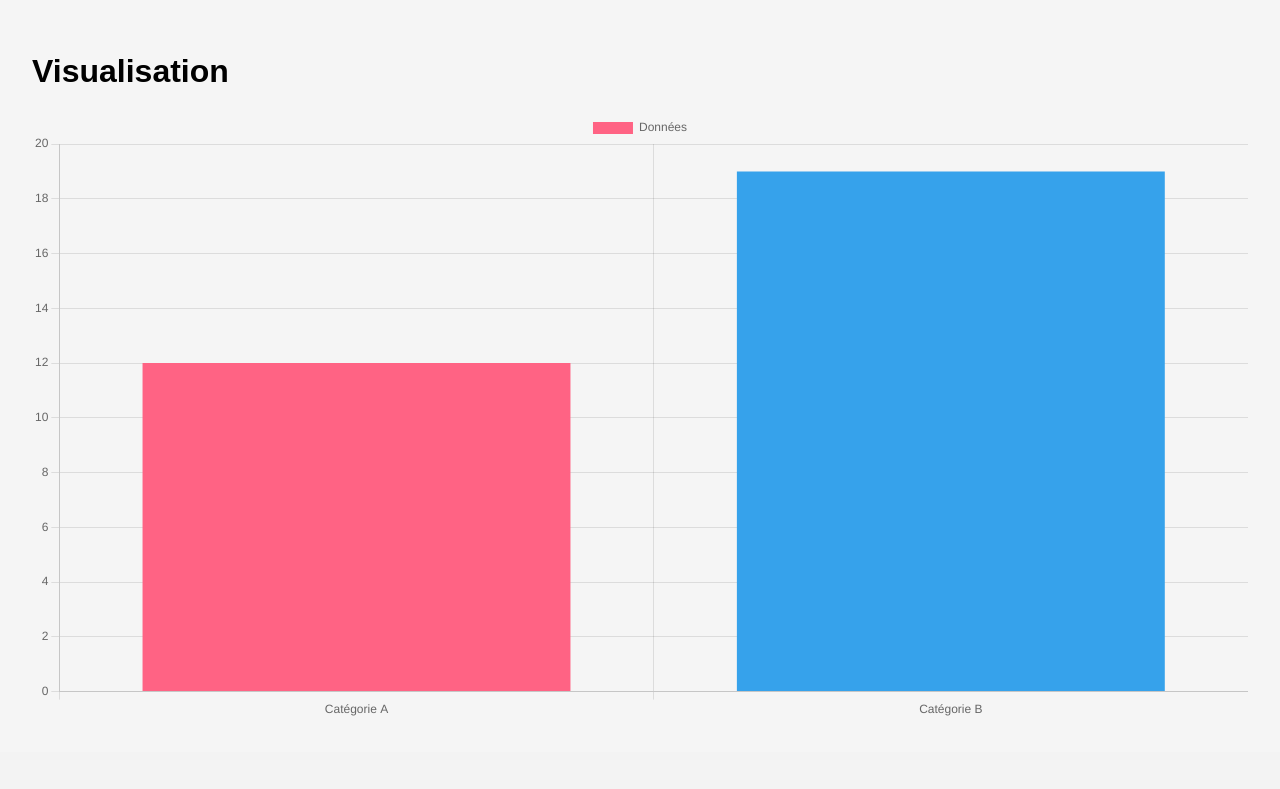
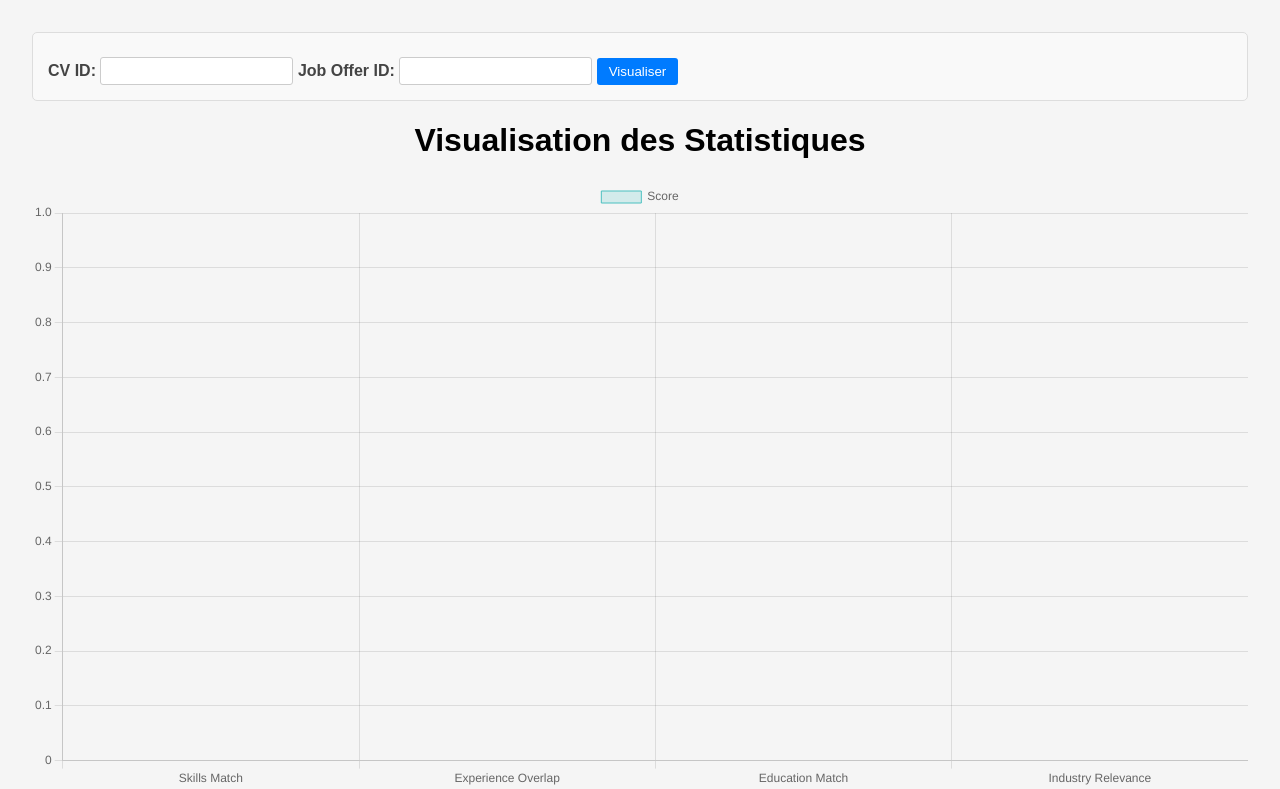
Before and after one commit to TheoHorn/scoring_job_cv, a Flask app: page /chart in a window 1280 px wide. Shown: the part 50-839 px from the top of the page. Before the commit the page ends 766 px from the top, so only its background shows below. Run offline with Flask 3, Linux system fonts and the light colour scheme; parts of the project's set-up code (start-up, migrations or seed data) failed here and were passed over.

Commit message:
début viz match

```diff
--- a/app/routes.py
+++ b/app/routes.py
@@ -23,8 +23,50 @@ offers = offers.fillna({'education_level': 'Not specified', 'location': 'Not spe
 def home():
     return render_template('dashboard.html', data_summary=resumes.describe().to_html())
 
-@main.route('/chart')
+# Charger vos CSV en mémoire au démarrage
+cv_data = pd.read_csv('data/final_candidates_merged.csv')  # Fichier CSV contenant les informations sur les CVs
+job_offer_data = pd.read_csv('data/final_job_offers.csv')  # Fichier CSV contenant les informations sur les offres d'emploi
+
+# Exemple de fonction pour calculer des statistiques à partir des CSVs
+def get_statistics(cv_id, job_offer_id):
+    # Filtrer les lignes correspondant aux IDs donnés
+    cv = cv_data[cv_data['id'] == int(cv_id)]
+    job_offer = job_offer_data[job_offer_data['id'] == int(job_offer_id)]
+
+    # Vérifiez si les données existent
+    if cv.empty or job_offer.empty:
+        return {"error": "CV ID or Job Offer ID not found."}
+
+    # Simuler des calculs basés sur vos données
+    skills_match = len(set(cv['skills'].values[0].split(',')) & set(job_offer['skills_required'].values[0].split(',')))
+    experience_overlap = abs(cv['years_experience'].values[0] - job_offer['min_experience'].values[0])
+    education_match = int(cv['education_level'].values[0] == job_offer['education_required'].values[0])
+    industry_relevance = len(set(cv['industries'].values[0].split(',')) & set(job_offer['industries_targeted'].values[0].split(',')))
+
+    # Retourner les statistiques calculées
+    return {
+        "skills_match": skills_match,
+        "experience_overlap": experience_overlap,
+        "education_match": education_match,
+        "industry_relevance": industry_relevance
+    }
+
+@main.route('/chart', methods=['GET', 'POST'])
 def chart():
+    if request.method == 'POST':
+        # Récupérez les IDs envoyés par le formulaire
+        cv_id = request.form.get('cv_id')
+        job_offer_id = request.form.get('job_offer_id')
+
+        # Calculer les statistiques
+        stats = get_statistics(cv_id, job_offer_id)
+
+        # Si une erreur existe, renvoyer l'erreur
+        if "error" in stats:
+            return jsonify(stats), 400
+
+        return jsonify(stats)
+
     return render_template('chart.html')
 
 @main.route('/resumes')
--- a/app/templates/chart.html
+++ b/app/templates/chart.html
@@ -1,21 +1,90 @@
 {% extends 'base.html' %}
+
 {% block content %}
-<h1>Visualisation</h1>
-<canvas id="chart"></canvas>
+<div class="filter-container">
+    <form id="statsForm">
+        <label for="cv_id">CV ID:</label>
+        <input type="text" id="cv_id" name="cv_id" required>
+
+        <label for="job_offer_id">Job Offer ID:</label>
+        <input type="text" id="job_offer_id" name="job_offer_id" required>
+
+        <button type="submit" class="btn">Visualiser</button>
+    </form>
+</div>
+
+<div class="chart-container">
+    <h1>Visualisation des Statistiques</h1>
+    <canvas id="skillsChart" width="400" height="200"></canvas>
+    <canvas id="matchChart" width="400" height="200"></canvas>
+</div>
+
 <script src="https://cdn.jsdelivr.net/npm/chart.js"></script>
 <script>
-    const ctx = document.getElementById('chart').getContext('2d');
-    new Chart(ctx, {
+    document.getElementById('statsForm').addEventListener('submit', async function(event) {
+        event.preventDefault();
+
+        const formData = new FormData(event.target);
+        const response = await fetch('/chart', {
+            method: 'POST',
+            body: formData
+        });
+
+        const data = await response.json();
+
+        updateCharts(data);
+    });
+
+    const skillsCtx = document.getElementById('skillsChart').getContext('2d');
+    const matchCtx = document.getElementById('matchChart').getContext('2d');
+
+    let skillsChart = new Chart(skillsCtx, {
         type: 'bar',
         data: {
-            labels: ['Catégorie A', 'Catégorie B'],
+            labels: ['Skills Match', 'Experience Overlap', 'Education Match', 'Industry Relevance'],
             datasets: [{
-                label: 'Données',
-                data: [12, 19],
-                backgroundColor: ['#FF6384', '#36A2EB'],
+                label: 'Score',
+                data: [0, 0, 0, 0],
+                backgroundColor: ['rgba(75, 192, 192, 0.2)'],
+                borderColor: ['rgba(75, 192, 192, 1)'],
+                borderWidth: 1
             }]
         },
-        options: {}
+        options: {
+            scales: {
+                y: { beginAtZero: true }
+            }
+        }
     });
+
+    let matchChart = new Chart(matchCtx, {
+        type: 'pie',
+        data: {
+            labels: ['Skills Match', 'Experience Overlap', 'Education Match', 'Industry Relevance'],
+            datasets: [{
+                label: 'Distribution',
+                data: [0, 0, 0, 0],
+                backgroundColor: ['#FF6384', '#36A2EB', '#FFCE56', '#4BC0C0']
+            }]
+        }
+    });
+
+    function updateCharts(data) {
+        skillsChart.data.datasets[0].data = [
+            data.skills_match,
+            data.experience_overlap,
+            data.education_match,
+            data.industry_relevance
+        ];
+        skillsChart.update();
+
+        matchChart.data.datasets[0].data = [
+            data.skills_match,
+            data.experience_overlap,
+            data.education_match,
+            data.industry_relevance
+        ];
+        matchChart.update();
+    }
 </script>
 {% endblock %}
```
